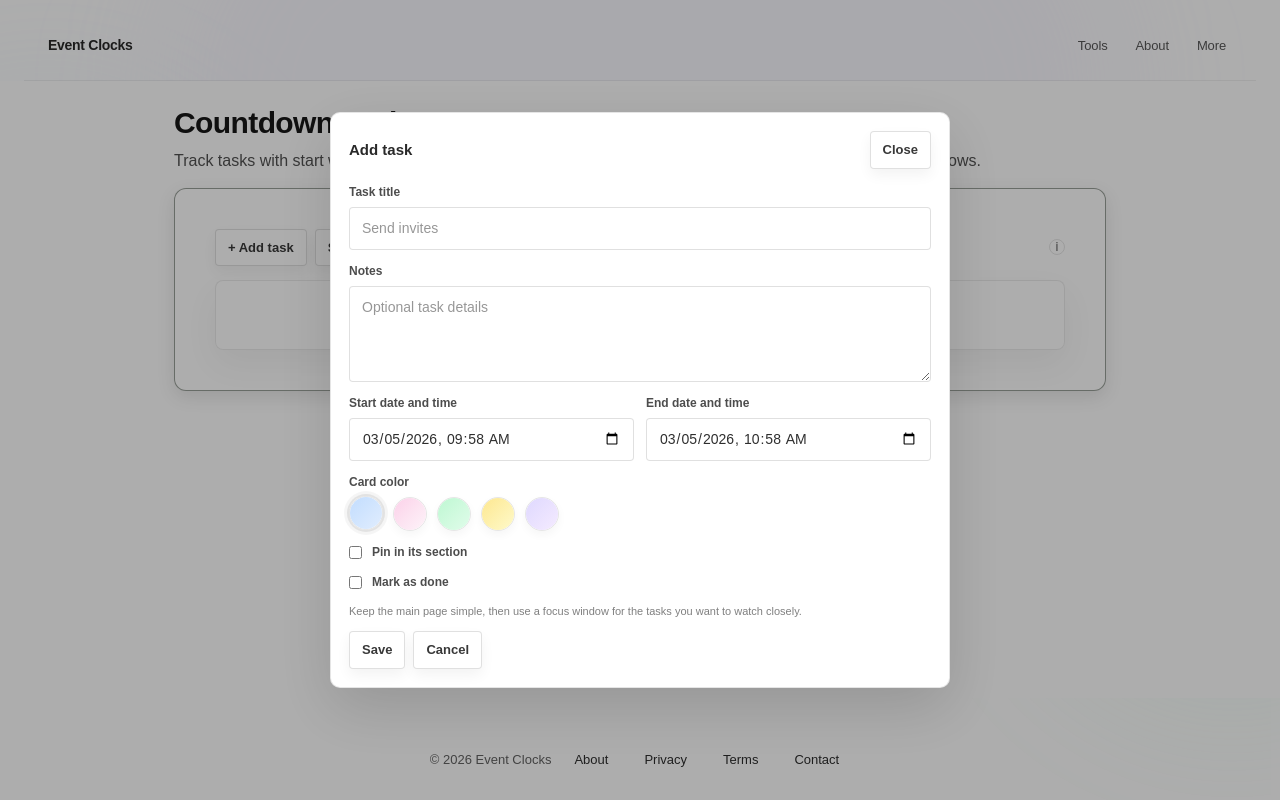
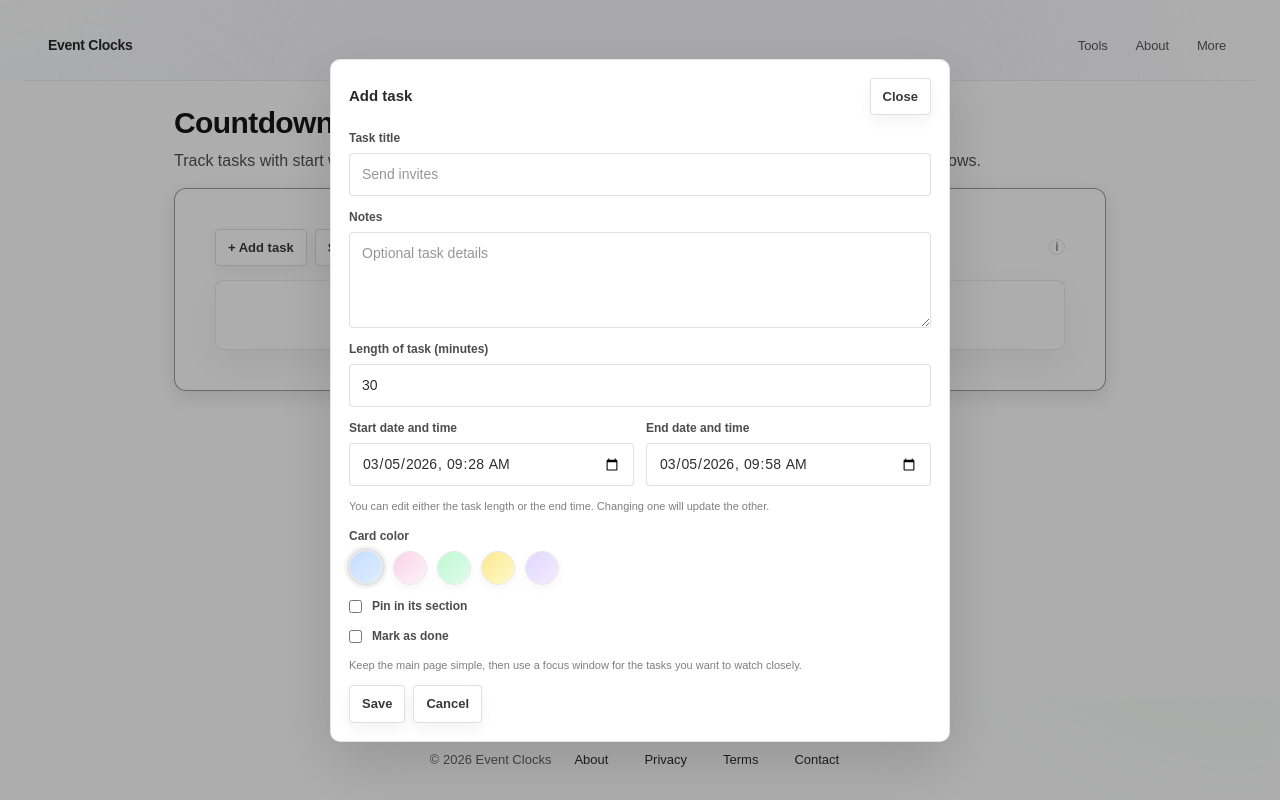
Before and after one commit to eventclock/event-clocks, a Next.js app: page /countdown-tasks in a window 1280 px wide. Both pictures are taken after a click on the button "+ Add task". Built offline with nearby package versions, Linux system fonts and the light colour scheme.

Commit message:
countdown tasks-added task length in minutes, fixed ui, added finished time

```diff
--- a/src/app/countdown-tasks/CountdownTasksClient.tsx
+++ b/src/app/countdown-tasks/CountdownTasksClient.tsx
@@ -1,6 +1,6 @@
 "use client";
 
-import React, { useEffect, useMemo, useState, useRef} from "react";
+import React, { useEffect, useMemo, useState, useRef } from "react";
 import PageShell from "@/components/PageShell";
 import styles from "./CountdownTasks.module.css";
 
@@ -35,6 +35,7 @@ type EditDraft = {
   note: string;
   startISO: string;
   endISO: string;
+  durationMinutes: string;
   done: boolean;
   pinned: boolean;
   color: TaskColor;
@@ -91,9 +92,7 @@ function sanitizeState(raw: any): CountdownTasksStateV1 {
           completedAtISO:
             typeof it?.completedAtISO === "string" ? it.completedAtISO : undefined,
         }))
-        .filter(
-          (it: CountdownTask) => it.title.trim() && it.startISO && it.endISO
-        )
+        .filter((it: CountdownTask) => it.title.trim() && it.startISO && it.endISO)
     : [];
 
   return {
@@ -154,6 +153,35 @@ function formatDateTimeExact(value: string) {
   });
 }
 
+function getFinishedTimingText(item: CountdownTask) {
+  const finished = parseDateTimeLocal(item.completedAtISO || "");
+  const scheduledEnd = parseDateTimeLocal(item.endISO);
+
+  if (!finished) return "Not recorded";
+  if (!scheduledEnd) return "Finished";
+
+  const diffMs = finished.getTime() - scheduledEnd.getTime();
+  const absMs = Math.abs(diffMs);
+  const minutesLateOrEarly = Math.round(absMs / 60000);
+
+  if (minutesLateOrEarly <= 0) return "Finished on time";
+
+  if (diffMs < 0) {
+    return `Finished ${minutesLateOrEarly} minute${
+      minutesLateOrEarly === 1 ? "" : "s"
+    } early`;
+  }
+
+  return `Finished ${minutesLateOrEarly} minute${
+    minutesLateOrEarly === 1 ? "" : "s"
+  } late`;
+}
+
+function getCompletedStatusText(item: CountdownTask, nowMs: number) {
+  if (!item.done) return getStatusText(item, nowMs);
+  return getFinishedTimingText(item);
+}
+
 function pad2(n: number) {
   return String(Math.max(0, Math.floor(n))).padStart(2, "0");
 }
@@ -411,6 +439,56 @@ function encodeTaskForFocus(item: CountdownTask) {
   }
 
   return "";
+}
+
+function getDurationMinutes(startISO: string, endISO: string) {
+  const start = parseDateTimeLocal(startISO);
+  const end = parseDateTimeLocal(endISO);
+  if (!start || !end) return 0;
+  return Math.max(0, Math.round((end.getTime() - start.getTime()) / 60000));
+}
+
+function addMinutesToLocalDateTime(value: string, minutes: number) {
+  const base = parseDateTimeLocal(value);
+  if (!base) return "";
+  const next = new Date(base.getTime() + minutes * 60000);
+  return `${next.getFullYear()}-${pad2(next.getMonth() + 1)}-${pad2(
+    next.getDate()
+  )}T${pad2(next.getHours())}:${pad2(next.getMinutes())}`;
+}
+
+function getLatestTaskEnd(items: CountdownTask[]) {
+  if (!items.length) return null;
+
+  let latest: CountdownTask | null = null;
+  let latestMs = -Infinity;
+
+  for (const item of items) {
+    const endMs = parseDateTimeLocal(item.endISO)?.getTime();
+    if (endMs != null && endMs > latestMs) {
+      latestMs = endMs;
+      latest = item;
+    }
+  }
+
+  return latest;
+}
+
+function getLastCreatedTask(items: CountdownTask[]) {
+  if (!items.length) return null;
+
+  let latest: CountdownTask | null = null;
+  let latestCreatedMs = -Infinity;
+
+  for (const item of items) {
+    const createdMs = parseDateTimeLocal(item.createdAtISO)?.getTime() ?? 0;
+    if (createdMs > latestCreatedMs) {
+      latestCreatedMs = createdMs;
+      latest = item;
+    }
+  }
+
+  return latest;
 }
 
 function TrashIcon() {
@@ -547,9 +625,12 @@ function EditModal({
     { value: "lavender", label: "Soft lavender", className: styles.swatchLavender },
   ];
 
+  const durationValue =
+    draft.durationMinutes === "" ? "" : String(Math.max(0, Number(draft.durationMinutes) || 0));
+
   return (
     <div className={styles.modalBack}>
-      <div className={styles.modalCard}>
+      <div className={`${styles.modalCard} `}>
         <div className={styles.modalHeader}>
           <div className={styles.modalTitle}>
             {draft.id ? "Edit task" : "Add task"}
@@ -586,6 +667,35 @@ function EditModal({
             />
           </label>
 
+          <label className={styles.label}>
+            <div className={styles.labelText}>Length of task (minutes)</div>
+            <input
+              className={styles.input}
+              type="number"
+              min="1"
+              step="1"
+              inputMode="numeric"
+              value={durationValue}
+              onChange={(e) => {
+                const raw = e.target.value.replace(/[^\d]/g, "");
+                setDraft((d) => {
+                  if (raw === "") {
+                    return { ...d, durationMinutes: "" };
+                  }
+
+                  const mins = Math.max(1, parseInt(raw, 10) || 0);
+
+                  return {
+                    ...d,
+                    durationMinutes: String(mins),
+                    endISO: d.startISO ? addMinutesToLocalDateTime(d.startISO, mins) : d.endISO,
+                  };
+                });
+              }}
+              placeholder="30"
+            />
+          </label>
+
           <div className={styles.twoCol}>
             <label className={styles.label}>
               <div className={styles.labelText}>Start date and time</div>
@@ -594,7 +704,17 @@ function EditModal({
                 type="datetime-local"
                 value={draft.startISO}
                 onChange={(e) =>
-                  setDraft((d) => ({ ...d, startISO: e.target.value }))
+                  setDraft((d) => {
+                    const nextStart = e.target.value;
+                    const mins = Math.max(1, parseInt(d.durationMinutes || "30", 10) || 30);
+
+                    return {
+                      ...d,
+                      startISO: nextStart,
+                      endISO: nextStart ? addMinutesToLocalDateTime(nextStart, mins) : d.endISO,
+                      durationMinutes: String(mins),
+                    };
+                  })
                 }
               />
             </label>
@@ -606,10 +726,23 @@ function EditModal({
                 type="datetime-local"
                 value={draft.endISO}
                 onChange={(e) =>
-                  setDraft((d) => ({ ...d, endISO: e.target.value }))
+                  setDraft((d) => {
+                    const nextEnd = e.target.value;
+                    const mins = getDurationMinutes(d.startISO, nextEnd);
+
+                    return {
+                      ...d,
+                      endISO: nextEnd,
+                      durationMinutes: mins > 0 ? String(mins) : d.durationMinutes,
+                    };
+                  })
                 }
               />
             </label>
+          </div>
+
+          <div className={styles.helper}>
+            You can edit either the task length or the end time. Changing one will update the other.
           </div>
 
           <div className={styles.label}>
@@ -690,7 +823,7 @@ function InfoModal({
       aria-modal="true"
       aria-labelledby="countdown-tasks-info-title"
     >
-      <div className={styles.modalCard}>
+      <div className={`${styles.modalCard} `}>
         <div className={styles.modalHeader}>
           <h2 id="countdown-tasks-info-title" className={styles.modalTitle}>
             About this tool
@@ -748,7 +881,7 @@ function DeleteConfirmModal({
 
   return (
     <div className={styles.modalBack}>
-      <div className={styles.modalCard}>
+      <div className={`${styles.modalCard} ${styles.pastelGold}`}>
         <div className={styles.modalHeader}>
           <div className={styles.modalTitle}>Delete task?</div>
         </div>
@@ -815,7 +948,8 @@ function Section({
         const expanded = !!expandedIds[item.id];
         const phase = getTaskPhase(item, nowMs);
         const statusClass = getStatusClass(item, nowMs);
-        const focusDisabled = phase === "delayed" || phase === "done";;
+        const focusDisabled = phase === "delayed" || phase === "done";
+        const durationMinutes = getDurationMinutes(item.startISO, item.endISO);
 
         return (
           <div
@@ -868,11 +1002,13 @@ function Section({
                   </div>
 
                   <div className={styles.meta}>
+                    <span>{durationMinutes} min</span>
+                    <span>•</span>
                     <span>Start: {formatDateTimeLong(item.startISO)}</span>
                     <span>•</span>
                     <span>End: {formatDateTimeLong(item.endISO)}</span>
                     <span>•</span>
-                    <span className={statusClass}>{getStatusText(item, nowMs)}</span>
+                    <span className={statusClass}>{getCompletedStatusText(item, nowMs)}</span>
                   </div>
                 </div>
               </div>
@@ -887,7 +1023,11 @@ function Section({
                   className={styles.postItButton}
                   onClick={() => onOpenFocusWindow(item)}
                   aria-label={`Open focus window for ${item.title}`}
-                    title={focusDisabled ? "Focus window is only available before or during the task" : "Open focus window"}
+                  title={
+                    focusDisabled
+                      ? "Focus window is only available before or during the task"
+                      : "Open focus window"
+                  }
                   disabled={focusDisabled}
                 >
                   <PostItIcon />
@@ -915,13 +1055,22 @@ function Section({
 
                 <div className={styles.detailMeta}>
                   <div>
+                    <strong>Length:</strong> {durationMinutes} minute
+                    {durationMinutes === 1 ? "" : "s"}
+                  </div>
+                  <div>
                     <strong>Start:</strong> {formatDateTimeExact(item.startISO)}
                   </div>
                   <div>
                     <strong>End:</strong> {formatDateTimeExact(item.endISO)}
                   </div>
+                  {item.done && item.completedAtISO ? (
                     <div>
-                    <strong>Status:</strong> {getStatusText(item, nowMs)}
+                        <strong>Finished:</strong> {formatDateTimeExact(item.completedAtISO)}
+                    </div>
+                    ) : null}
+                    <div>
+                    <strong>Status:</strong> {getCompletedStatusText(item, nowMs)}
                     </div>
                 </div>
 
@@ -934,7 +1083,11 @@ function Section({
                     type="button"
                     onClick={() => onOpenFocusWindow(item)}
                     disabled={focusDisabled}
-                    title={focusDisabled ? "Focus window is only available before or during the task" : "Open Focus Window"}
+                    title={
+                      focusDisabled
+                        ? "Focus window is only available before or during the task"
+                        : "Open Focus Window"
+                    }
                   >
                     Open Focus Window
                   </button>
@@ -963,11 +1116,13 @@ export default function CountdownTasksClient() {
     note: "",
     startISO: "",
     endISO: "",
+    durationMinutes: "30",
     done: false,
     pinned: false,
     color: "blue",
   });
   const [lastExportSig, setLastExportSig] = useState("");
+  const fileInputRef = useRef<HTMLInputElement | null>(null);
 
   useEffect(() => {
     try {
@@ -1052,7 +1207,7 @@ export default function CountdownTasksClient() {
       const win = window.open(
         url,
         "_blank",
-        "popup=yes,width=380,height=230,resizable=yes,scrollbars=no"
+        "popup=yes,width=380,height=240,resizable=yes,scrollbars=no"
       );
 
       if (!win) {
@@ -1069,17 +1224,25 @@ export default function CountdownTasksClient() {
   function openAdd() {
     setModalError("");
 
-    const start = new Date();
-    start.setMinutes(start.getMinutes() + 30);
-
-    const end = new Date(start.getTime());
-    end.setHours(end.getHours() + 1);
+    // const latestTask = getLatestTaskEnd(state.items);
+    // const defaultStart = latestTask
+    //   ? parseDateTimeLocal(latestTask.endISO) ?? new Date()
+    //   : new Date();
+
+    const lastCreatedTask = getLastCreatedTask(state.items);
+    const defaultStart = lastCreatedTask
+    ? parseDateTimeLocal(lastCreatedTask.endISO) ?? new Date()
+    : new Date();
+
+    const start = new Date(defaultStart.getTime());
+    const end = new Date(start.getTime() + 30 * 60000);
 
     setDraft({
       title: "",
       note: "",
       startISO: makeLocalDateTimeValue(start),
       endISO: makeLocalDateTimeValue(end),
+      durationMinutes: "30",
       done: false,
       pinned: false,
       color: "blue",
@@ -1096,6 +1259,7 @@ export default function CountdownTasksClient() {
       note: item.note,
       startISO: item.startISO,
       endISO: item.endISO,
+      durationMinutes: String(getDurationMinutes(item.startISO, item.endISO)),
       done: item.done,
       pinned: item.pinned,
       color: item.color,
@@ -1112,6 +1276,7 @@ export default function CountdownTasksClient() {
     const title = draft.title.trim();
     const start = parseDateTimeLocal(draft.startISO);
     const end = parseDateTimeLocal(draft.endISO);
+    const duration = Math.max(1, parseInt(draft.durationMinutes || "0", 10) || 0);
 
     setModalError("");
 
@@ -1122,6 +1287,11 @@ export default function CountdownTasksClient() {
 
     if (!start || !end) {
       setModalError("Valid start and end dates are required.");
+      return;
+    }
+
+    if (!duration) {
+      setModalError("Task length must be at least 1 minute.");
       return;
     }
 
@@ -1294,7 +1464,6 @@ export default function CountdownTasksClient() {
     setShowResetConfirm(false);
     setToast("Reset.");
   }
-  const fileInputRef = useRef<HTMLInputElement | null>(null);
 
   return (
     <PageShell
@@ -1354,7 +1523,6 @@ export default function CountdownTasksClient() {
                   const input = e.target as HTMLInputElement;
                   const file = input.files?.[0] ?? null;
 
-                    // Clear immediately so the same file can be selected again later
                   input.value = "";
 
                   if (!file) return;
@@ -1387,11 +1555,6 @@ export default function CountdownTasksClient() {
               {toast ? <span className={styles.badge}>{toast}</span> : null}
             </div>
           </div>
-
-          {/* <div className={styles.helperBanner}>
-            Keep the main page simple. Open a Focus Window for tasks you want to
-            watch on another screen.
-          </div> */}
 
           {state.items.length === 0 ? (
             <div className={styles.card}>
@@ -1449,7 +1612,7 @@ export default function CountdownTasksClient() {
 
         {showResetConfirm ? (
           <div className={styles.modalBack}>
-            <div className={styles.modalCard}>
+            <div className={`${styles.modalCard}`}>
               <div className={styles.modalHeader}>
                 <div className={styles.modalTitle}>Reset countdown tasks?</div>
               </div>
--- a/src/app/countdown-tasks/focus/FocusWindowClient.tsx
+++ b/src/app/countdown-tasks/focus/FocusWindowClient.tsx
@@ -502,8 +502,8 @@ async function toggleAlarm() {
 
   if (!task) {
     return (
-      <main className={styles.viewport}>
-        <div className={`${styles.note} ${styles.blue}`}>
+      <main className={`${styles.viewport} ${styles.blue}`}>
+        <div className={`${styles.note} `}>
           <div className={styles.inner}>
             <button
               className={`${styles.iconButton} ${styles.closeFloating}`}
```
Also changed, not shown: src/app/countdown-tasks/focus/FocusWindow.module.css (+34 -28 lines). Lines whose indentation alone changed are shown as unchanged.
